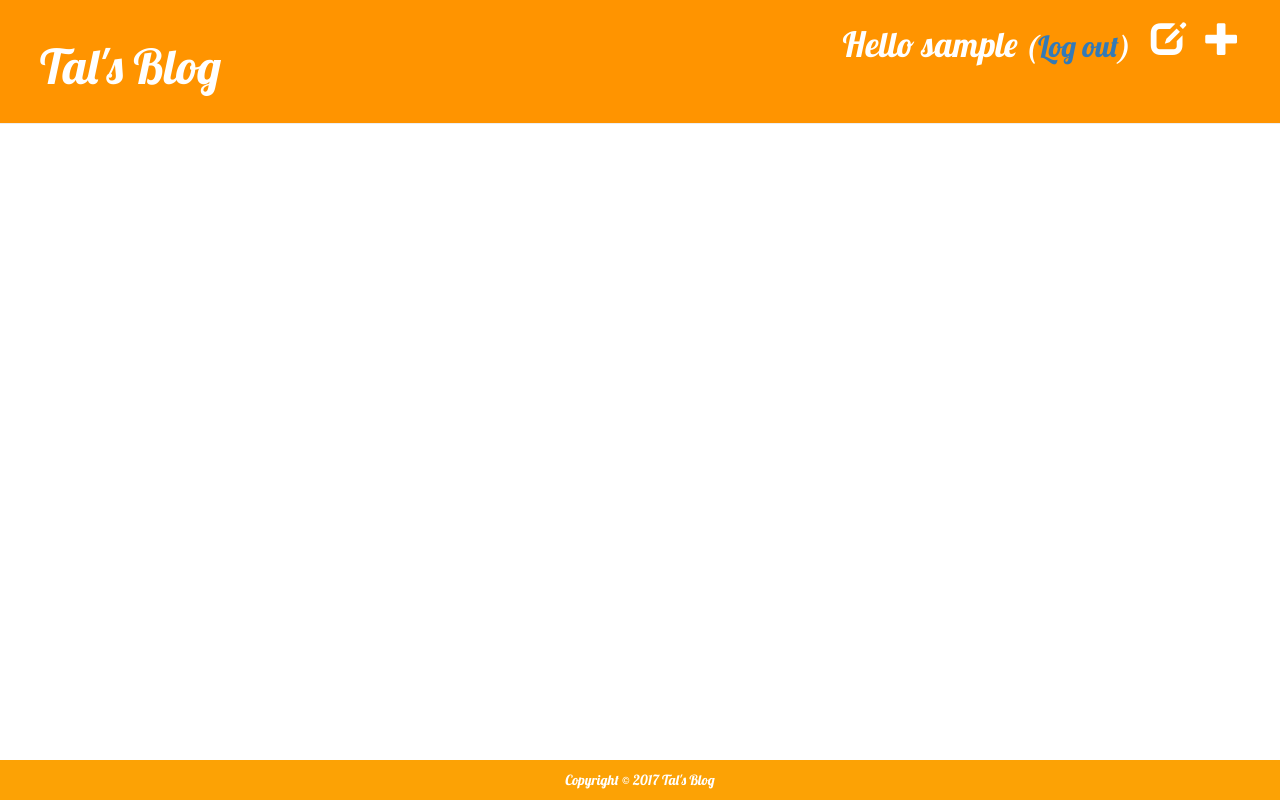
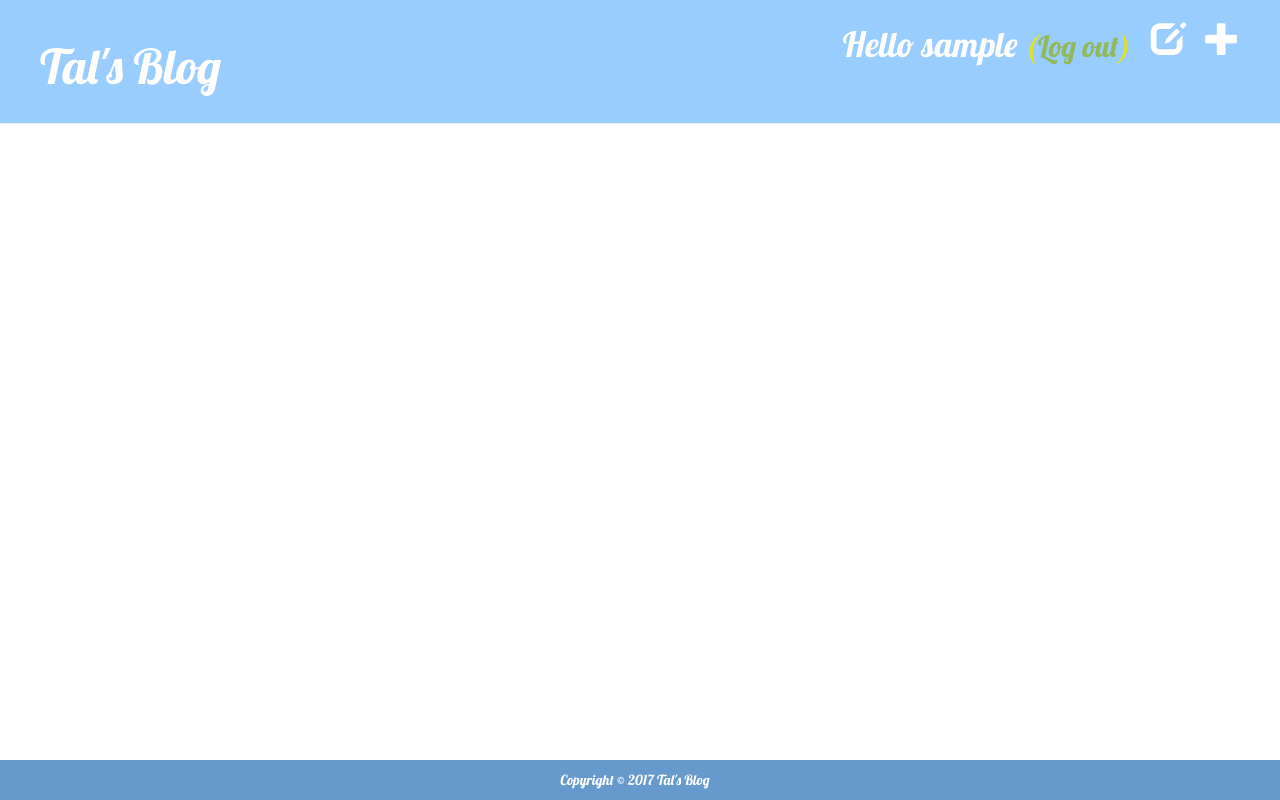
Before and after one commit to vetrugan1/my-first-blog, a Django app: a page that uses blog/templates/blog/base.html in a window 1280 px wide. Run offline with Django 3.2, Linux system fonts and the light colour scheme; the visitor is signed in with stand-in values (Sample User, id 1); data that the repository does not hold is empty; some libraries are stand-ins or nearby versions.

Commit message:
New style.

```diff
--- a/blog/static/css/blog.css
+++ b/blog/static/css/blog.css
@@ -14,12 +14,12 @@ h1 a {
 }
 
 #footer div {
-  padding: 10px;
-  background: #FCA205;
+  padding: 10px 20px 10px 10px;
+  background: #6699CC;
 }
 
 .page-header {
-  background-color: #ff9400;
+  background-color: #99CCFF;
   margin-top: 0;
   padding: 20px 20px 20px 40px;
 }
@@ -71,3 +71,11 @@ h1, h2, h3, h4 {
 .comment {
   margin: 20px 0px 20px 20px;
 }
+
+small {
+    color: #DFE223;
+}
+
+small a {
+  color: #91B958;
+}
```
Also changed, not shown: blog/static/favicon.png.
